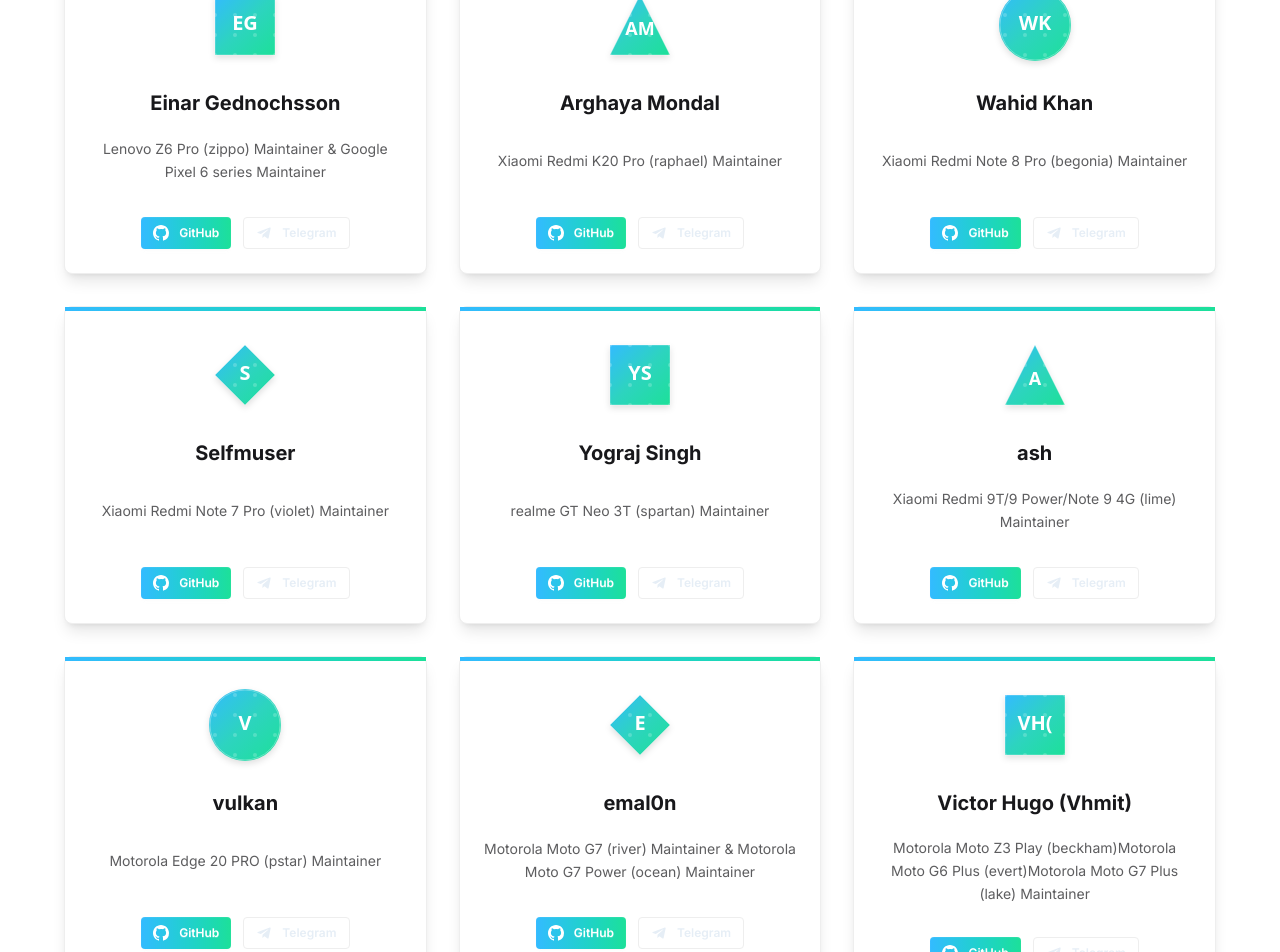
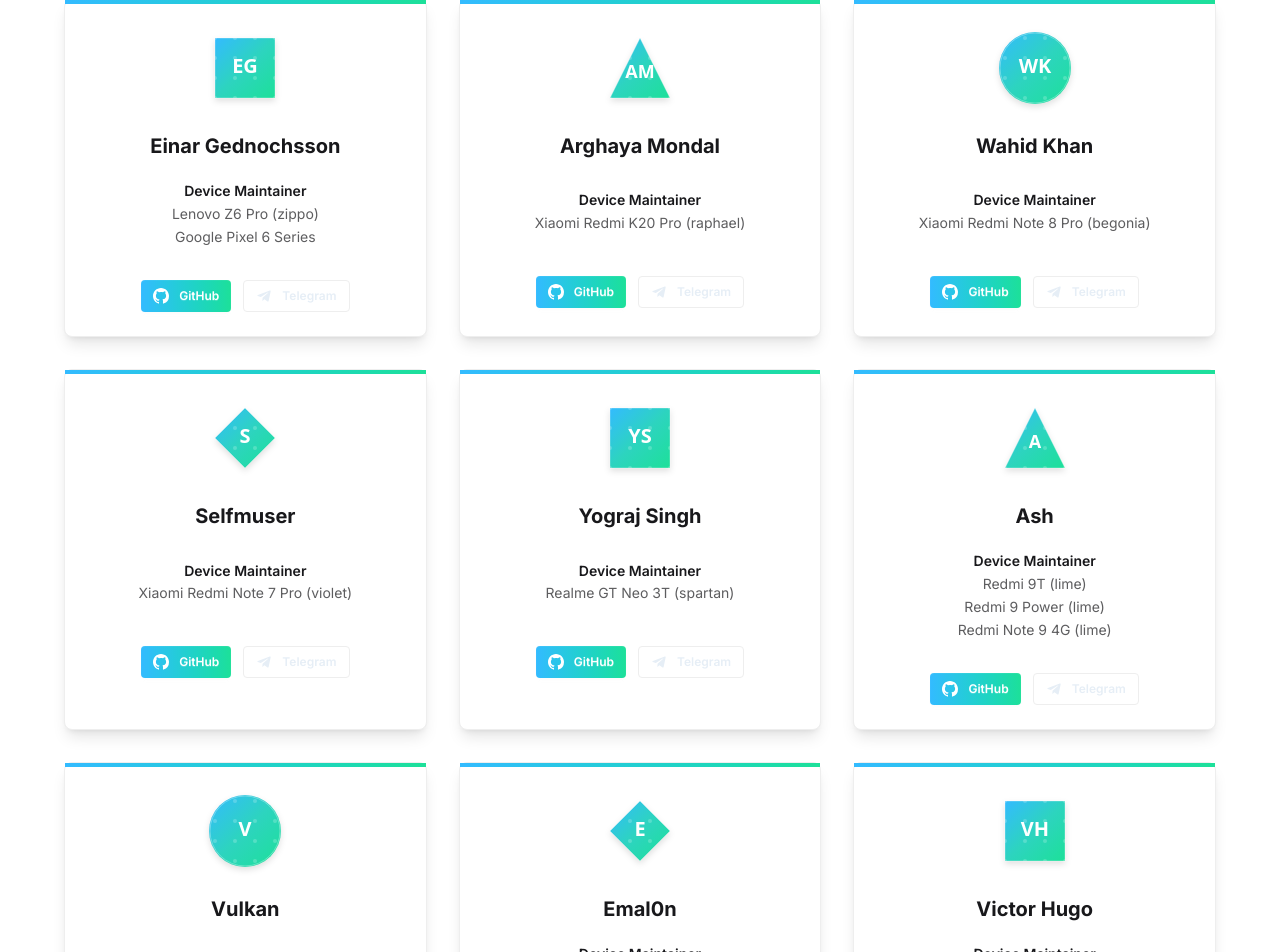
Before and after one commit to DerpFest-AOSP/DerpSite, a React (Vite) app: page /team in a window 1280 px wide. Shown: the part 1100-2052 px from the top of the page. Built offline with nearby package versions, Linux system fonts and the light colour scheme.

Commit message:
team: Organize roles/description

```diff
--- a/src/components/data/team.json
+++ b/src/components/data/team.json
@@ -1,217 +1,217 @@
 [
    {
       "name": "Alexander Brunswig",
-      "role": "Founder / Lead & Google Pixel 9 Pro XL (komodo) Maintainer & OnePlus 5T (dumpling) / 7T Pro (hotdog) Maintainer & Xiaomi Mi A2 (jasmine_sprout) Maintainer",
+      "role": "Founder & Lead Developer\nGoogle Pixel 9 Pro XL (komodo)\nOnePlus 5T (dumpling)\nOnePlus 7T Pro (hotdog)\nXiaomi Mi A2 (jasmine_sprout)",
       "github": "https://github.com/NurKeinNeid",
       "telegram": "https://t.me/NurKeinNeid"
    },
    {
       "name": "Aman Singh",
-      "role": "Xiaomi Poco F1 (beryllium) Maintainer",
+      "role": "Device Maintainer\nXiaomi Poco F1 (beryllium)",
       "github": "https://github.com/amanrajOO7",
       "telegram": "https://t.me/iamansingh"
    },
    {
       "name": "Adrian Szymański",
-      "role": "Xiaomi Mi 9T/Redmi K20 (davinci) Maintainer",
+      "role": "Device Maintainer\nXiaomi Mi 9T (davinci)\nRedmi K20 (davinci)",
       "github": "https://github.com/adi8900",
       "telegram": "https://t.me/Adi20_01"
    },
    {
       "name": "Matheus Vieira",
-      "role": "OnePlus 7T (hotdogb) Maintainer",
+      "role": "Device Maintainer\nOnePlus 7T (hotdogb)",
       "github": "https://github.com/matt0301",
       "telegram": "https://t.me/matheus_vieira"
    },
    {
       "name": "Joboy Jhem Francisco",
-      "role": "Xiaomi Poco X5 Pro/Redmi Note 12 Pro (redwood) Maintainer",
+      "role": "Device Maintainer\nXiaomi Poco X5 Pro (redwood)\nRedmi Note 12 Pro (redwood)",
       "github": "https://github.com/hijemu",
       "telegram": "https://t.me/mofieee"
    },
    {
       "name": "Kader Bava",
-      "role": "realme XT (RMX1921) Maintainer & realme 5 Pro (RMX1971) Maintainer",
+      "role": "Device Maintainer\nRealme XT (RMX1921)\nRealme 5 Pro (RMX1971)",
       "github": "https://github.com/kaderbava",
       "telegram": "https://t.me/Bava7325"
    },
    {
       "name": "Einar Gednochsson",
-      "role": "Lenovo Z6 Pro (zippo) Maintainer & Google Pixel 6 series Maintainer",
+      "role": "Device Maintainer\nLenovo Z6 Pro (zippo)\nGoogle Pixel 6 Series",
       "github": "https://github.com/wilmabumsson",
       "telegram": "https://t.me/kanstmablason"
    },
    {
       "name": "Arghaya Mondal",
-      "role": "Xiaomi Redmi K20 Pro (raphael) Maintainer",
+      "role": "Device Maintainer\nXiaomi Redmi K20 Pro (raphael)",
       "github": "https://github.com/ergdevops",
       "telegram": "https://t.me/ergdev"
    },
    {
       "name": "Wahid Khan",
-      "role": "Xiaomi Redmi Note 8 Pro (begonia) Maintainer",
+      "role": "Device Maintainer\nXiaomi Redmi Note 8 Pro (begonia)",
       "github": "https://github.com/Wahid7852",
       "telegram": "https://telegram.me/Abdul7852"
    },
    {
       "name": "Selfmuser",
-      "role": "Xiaomi Redmi Note 7 Pro (violet) Maintainer",
+      "role": "Device Maintainer\nXiaomi Redmi Note 7 Pro (violet)",
       "github": "https://github.com/selfmusing",
       "telegram": "https://telegram.me/selfmuser"
    },
    {
       "name": "Yograj Singh",
-      "role": "realme GT Neo 3T (spartan) Maintainer",
+      "role": "Device Maintainer\nRealme GT Neo 3T (spartan)",
       "github": "https://github.com/yograjfire18",
       "telegram": "https://t.me/yograjfire18"
    },
    {
-      "name": "ash",
-      "role": "Xiaomi Redmi 9T/9 Power/Note 9 4G (lime) Maintainer",
+      "name": "Ash",
+      "role": "Device Maintainer\nRedmi 9T (lime)\nRedmi 9 Power (lime)\nRedmi Note 9 4G (lime)",
       "github": "https://github.com/hac4us06",
       "telegram": "https://t.me/hac4us"
    },
    {
-      "name": "vulkan",
-      "role": "Motorola Edge 20 PRO (pstar) Maintainer",
+      "name": "Vulkan",
+      "role": "Device Maintainer\nMotorola Edge 20 PRO (pstar)",
       "github": "https://github.com/vullk4n",
       "telegram": "https://t.me/vullk4n"
    },
    {
-      "name": "emal0n",
-      "role": "Motorola Moto G7 (river) Maintainer & Motorola Moto G7 Power (ocean) Maintainer",
+      "name": "Emal0n",
+      "role": "Device Maintainer\nMotorola Moto G7 (river)\nMotorola Moto G7 Power (ocean)",
       "github": "https://github.com/emal0n",
       "telegram": "https://t.me/emal0n"
    },
    {
-      "name": "Victor Hugo (Vhmit)",
-      "role": "Motorola Moto Z3 Play (beckham)Motorola Moto G6 Plus (evert)Motorola Moto G7 Plus (lake) Maintainer",
+      "name": "Victor Hugo",
+      "role": "Device Maintainer\nMotorola Moto Z3 Play (beckham)\nMotorola Moto G6 Plus (evert)\nMotorola Moto G7 Plus (lake)",
       "github": "https://github.com/Vhmit",
       "telegram": "https://t.me/Vhmit"
    },
    {
       "name": "Omar Aguilar",
-      "role": "Xiaomi 11T Pro (vili) Maintainer",
+      "role": "Device Maintainer\nXiaomi 11T Pro (vili)",
       "github": "https://github.com/0mar99",
       "telegram": "https://t.me/Omar99A"
    },
    {
       "name": "Aminuddin Ihsan",
-      "role": "Xiaomi Poco X3 NFC (surya/karna) Maintainer",
+      "role": "Device Maintainer\nXiaomi Poco X3 NFC (surya/karna)",
       "github": "https://github.com/aminuddinihsan20",
       "telegram": "https://t.me/Inuo02"
    },
    {
       "name": "Allan D'Souza",
-      "role": "Redmi 12 5G/ Poco M6 Pro/Redmi Note 12R (sky) Maintainer",
+      "role": "Device Maintainer\nRedmi 12 5G (sky)\nPoco M6 Pro (sky)\nRedmi Note 12R (sky)",
       "github": "https://github.com/alanpdk",
       "telegram": "https://t.me/alanpdk"
    },
    {
-      "name": "Carlos 'klozz' Jesus",
-      "role": "Xiaomi Poco F5 PRO/Redmi K60 (mondrian) Maintainer & Xiaomi 12T Pro/Redmi K50 Ultra (diting) Maintainer",
+      "name": "Carlos 'Klozz' Jesus",
+      "role": "Device Maintainer\nXiaomi Poco F5 PRO (mondorian)\nRedmi K60 (mondrian)\nXiaomi 12T Pro (diting)\nRedmi K50 Ultra (diting)",
       "github": "https://github.com/Klozz",
       "telegram": "https://t.me/TeamMEX_XDA"
    },
    {
       "name": "Dennis Murimi",
-      "role": "Xiaomi Mi Note 10 Lite (toco) Maintainer",
+      "role": "Device Maintainer\nXiaomi Mi Note 10 Lite (toco)",
       "github": "https://github.com/AndroidHQ254",
       "telegram": "https://t.me/DennisMurimiWachira"
    },
    {
       "name": "Arpon Sarkar",
-      "role": "Xiaomi Snapdragon 720G devices (miatoll) Maintainer",
+      "role": "Device Maintainer\nXiaomi Snapdragon 720G Devices (miatoll)",
       "github": "https://github.com/Arponsarkar",
       "telegram": "https://t.me/FireFly09"
    },
    {
       "name": "Syrkles Hernandez",
-      "role": "Motorola Edge 40 Pro / X40 / Edge+ 2023 (rtwo) Maintainer",
+      "role": "Device Maintainer\nMotorola Edge 40 Pro (rtwo)\nMotorola Edge X40 (rtwo)\nMotorola Edge+ 2023 (rtwo)",
       "github": "https://github.com/syrkles217",
       "telegram": "https://t.me/Syrkles420"
    },
    {
       "name": "Samba Siva Rao K",
-      "role": "Xiaomi Poco F5 (marble) Maintainer",
+      "role": "Device Maintainer\nXiaomi Poco F5 (marble)",
       "github": "https://github.com/kssrao13882",
       "telegram": "https://t.me/kssrao13882"
    },
    {
       "name": "EndCredits",
-      "role": "Xiaomi Mi 11 Lite 5G (renoir) Maintainer",
+      "role": "Device Maintainer\nXiaomi Mi 11 Lite 5G (renoir)",
       "github": "https://github.com/EndCredits",
       "telegram": "https://t.me/EndCredits"
    },
    {
       "name": "Harif R. P.",
-      "role": "Xiaomi Redmi Note 5 Pro (whyred) Maintainer",
+      "role": "Device Maintainer\nXiaomi Redmi Note 5 Pro (whyred)",
       "github": "https://github.com/MocaRafee",
       "telegram": "https://t.me/Yuu_ak12"
    },
    {
       "name": "DaViDev",
-      "role": "Nothing Phone 1 (Spacewar) Maintainer & Samsung Galaxy A71 4G (a71naxx) Maintainer",
+      "role": "Device Maintainer\nNothing Phone 1 (Spacewar)\nSamsung Galaxy A71 4G (a71naxx)",
       "github": "https://github.com/DaViDev985",
       "telegram": "https://t.me/davidev985"
    },
    {
       "name": "P. A. N. Z.",
-      "role": "Pixel 8 Pro (husky) Pixel 8 (shiba) Pixel 8a (akita) Maintainer & Xiaomi Pad 5 (nabu) Maintainer &  OnePlus 6 (enchilada)OnePlus 6T (fajita) Maintainer & OnePlus 8 (instantnoodle)OnePlus 8 Pro (instantnoodlep)OnePlus 8T (kebab) Maintainer & Samsung Galaxy Tab S6 Lite (EXYNOS) WIFI (gta4xlwifi)Samsung Galaxy Tab S6 Lite (EXYNOS) LTE (gta4xl) Maintainer & Nothing Phone 1 (Spacewar)Co-Maintainer",
+      "role": "Senior Device Maintainer\nGoogle Pixel 8 Pro (husky)\nGoogle Pixel 8 (shiba)\nGoogle Pixel 8a (akita)\nXiaomi Pad 5 (nabu)\nOnePlus 6 (enchilada)\nOnePlus 6T (fajita)\nOnePlus 8 (instantnoodle)\nOnePlus 8 Pro (instantnoodlep)\nOnePlus 8T (kebab)\nSamsung Galaxy Tab S6 Lite EXYNOS WIFI (gta4xlwifi) &  LTE (gta4xl)\nNothing Phone 1 (Spacewar) Co-Maintainer",
       "github": "https://github.com/ppanzenboeck",
       "telegram": "https://t.me/jakobBokaj1"
    },
    {
-      "name": "Ҝ卄卂丂ㄥ卂几卂",
-      "role": "Nothing Phone(2) (Pong) Maintainer",
+      "name": "Neikos",
+      "role": "Device Maintainer\nNothing Phone (2) (Pong)",
       "github": "https://github.com/neikos4962",
       "telegram": "https://t.me/neikos4962"
    },
    {
-      "name": "REDGROUL (aka RED.d)",
-      "role": "Xiaomi Poco X5 5G/Redmi Note 12 5G/Note 12R Pro (stone) Maintainer",
+      "name": "REDGROUL",
+      "role": "Device Maintainer\nXiaomi Poco X5 5G (stone)\nRedmi Note 12 5G (stone)\nRedmi Note 12R Pro (stone)",
       "github": "https://github.com/REDGROUL",
       "telegram": "https://t.me/REDGROULMAN"
    },
    {
       "name": "Black Lu",
-      "role": "Google Pixel 4 series Maintainer & Google Pixel 5 series Maintainer",
+      "role": "Device Maintainer\nGoogle Pixel 4 Series\nGoogle Pixel 5 Series",
       "github": "https://github.com/Lucasblacklu",
       "telegram": "https://t.me/BlackLu_Me"
    },
    {
       "name": "Bagaskara",
-      "role": "Xiaomi Poco X3 Pro (vayu) Maintainer",
+      "role": "Device Maintainer\nXiaomi Poco X3 Pro (vayu)",
       "github": "https://github.com/Bagaskara815",
       "telegram": "https://t.me/Bagaskara815"
    },
    {
       "name": "CrisBal",
-      "role": "LeEco LeMax2 (x2) Maintainer",
+      "role": "Device Maintainer\nLeEco LeMax2 (x2)",
       "github": "https://github.com/CrisBalGreece",
       "telegram": "https://t.me/CrisBalGreece"
    },
    {
       "name": "Blackmanx",
-      "role": "realme GT Neo 2 (bitra) Maintainer",
+      "role": "Device Maintainer\nRealme GT Neo 2 (bitra)",
       "github": "https://github.com/Blackmanx",
       "telegram": "https://t.me/Bl4ckpeter"
    },
    {
       "name": "UnmoveD",
-      "role": "Xiaomi Redmi Note 13 Pro 5G (garnet) Maintainer",
+      "role": "Device Maintainer\nXiaomi Redmi Note 13 Pro 5G (garnet)",
       "github": "https://github.com/unmoved21",
       "telegram": "https://t.me/unmoved21"
    },
    {
-      "name": "just_inntime",
-      "role": "Samsung Galaxy A52s 5G (a52sxq) Maintainer",
+      "name": "Just Inntime",
+      "role": "Device Maintainer\nSamsung Galaxy A52s 5G (a52sxq)",
       "github": "https://github.com/justinntime",
       "telegram": "https://t.me/just_inntime"
    },
    {
       "name": "Pranshu Sheoran",
-      "role": "Part-time Web Dev & Xiaomi Pad 6 (pipa) Maintainer",
+      "role": "Web Developer & Device Maintainer\nXiaomi Pad 6 (pipa)",
       "github": "https://github.com/sheoranpranshu",
       "telegram": "https://t.me/glitch_wraith"
    }
--- a/src/pages/Team.jsx
+++ b/src/pages/Team.jsx
@@ -10,6 +10,15 @@
          case 3: return "triangle";
          default: return "circle";
       }
+   };
+
+   const formatRole = (role) => {
+      return role.split('\n').map((line, index) => (
+         <span key={index} className={index === 0 ? "font-semibold text-base-content" : "text-base-content/70"}>
+            {line}
+            {index < role.split('\n').length - 1 && <br />}
+         </span>
+      ));
    };
 
    return (
@@ -145,10 +154,10 @@
                            {team.name}
                         </h2>
 
-                        <div className="text-center mb-6 min-h-[3rem] flex items-center justify-center">
-                           <p className="text-sm text-base-content/70 leading-relaxed">
-                              {team.role}
-                           </p>
+                        <div className="text-center mb-6 min-h-[4rem] flex items-center justify-center">
+                           <div className="text-sm leading-relaxed">
+                              {formatRole(team.role)}
+                           </div>
                         </div>
 
                         <div className="flex justify-center gap-3">
```
